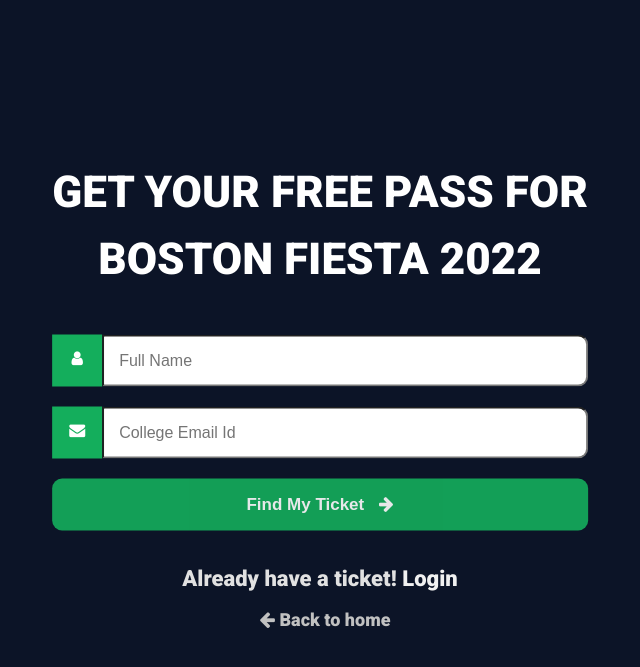
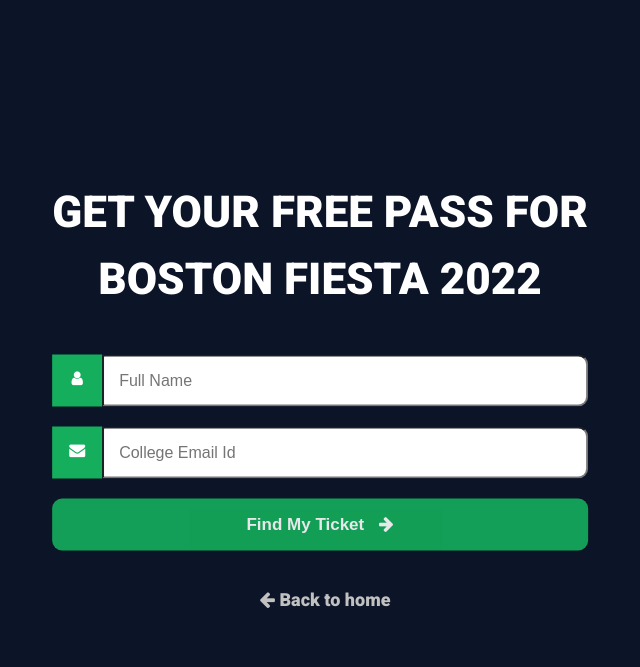
Before and after one commit to Subash22/e-ticket, a Django app: page / in a window 1280 px wide. Shown: the top 667 px of the page, without its empty margins (320-960 px from the left). Run offline with Django 3.2, Linux system fonts and the light colour scheme.

Commit message:
login part removed

```diff
--- a/core/admin.py
+++ b/core/admin.py
@@ -18,6 +18,7 @@ class StudentAdmin(admin.ModelAdmin):
         'program',
         'semester',
         'shift',
+        'phone',
         'student_email'
     ]
     list_filter = ['program', 'semester', 'shift']
--- a/core/models.py
+++ b/core/models.py
@@ -84,6 +84,7 @@ class Student(models.Model):
     program = models.CharField(max_length=100)
     semester = models.CharField(max_length=100)
     shift = models.CharField(max_length=100)
+    phone = models.CharField(max_length=100)
     image = models.ImageField(upload_to="students/")
     updated_at = models.DateTimeField(auto_now=True)
     created_at = models.DateTimeField(auto_now_add=True)
--- a/core/templates/core/index.html
+++ b/core/templates/core/index.html
@@ -18,7 +18,7 @@
 
             <button type="submit" class="btn">Find My Ticket <i class="fa fa-arrow-right" style="margin-left: 10px"></i></button>
 
-            <p class="text-white center"><a href="/login">Already have a ticket! <span class="a-link">Login</span></a></p>
+            {% comment %} <p class="text-white center"><a href="/login">Already have a ticket! <span class="a-link">Login</span></a></p> {% endcomment %}
             <p class="text-white-sm center"><a href="/"><i class="fa fa-arrow-left" style="margin-left: 10px"></i> Back to home</a></p>
         </form>
     </div>
--- a/core/templates/core/verification_sent.html
+++ b/core/templates/core/verification_sent.html
@@ -1,7 +1,7 @@
 {% extends "core/base.html" %} {% load static %} {% block content %}
 
     <div class="center-div">
-        <p class="text-white center">Verification link has been sent to your email account. Click the link to verify.</p>
+        <p class="text-white center">Verification link has been sent to your email account. Click the link to verify and generate ticket.</p>
     </div>
     <p class="text-white-sm center"><a href="/"><i class="fa fa-arrow-left" style="margin-left: 10px"></i> Back to home</a></p>
 
--- a/core/urls.py
+++ b/core/urls.py
@@ -9,7 +9,7 @@ urlpatterns = [
     url(r'^media/(?P<path>.*)$', serve,{'document_root': settings.MEDIA_ROOT}),
     url(r'^static/(?P<path>.*)$', serve,{'document_root': settings.STATIC_ROOT}),
     path('', HomeView.as_view(), name='home'),
-    path('login', LoginView.as_view(), name='login'),
+    # path('login', LoginView.as_view(), name='login'),
     path('update-information', UpdateInformationView.as_view(), name='update_information'),
     path('generate-ticket', GenerateTicketView.as_view(), name='generate_ticket'),
 
--- a/core/views.py
+++ b/core/views.py
@@ -56,39 +56,39 @@ class HomeView(View):
             return redirect("home")
 
 
-class LoginView(View):
-    def get(self, *args, **kwargs):
-        try:
-            context = {
-                'title': "Boston Festa",
-            }
-            return render(self.request, "core/login.html", context)
-        except:
-            return redirect("home")
+# class LoginView(View):
+#     def get(self, *args, **kwargs):
+#         try:
+#             context = {
+#                 'title': "Boston Festa",
+#             }
+#             return render(self.request, "core/login.html", context)
+#         except:
+#             return redirect("home")
 
-    def post(self, *args, **kwargs):
-        try:
-            email = self.request.POST['email']
-            password = self.request.POST['password']
-            user = UserModel.objects.filter(username=email).first()
-            if user:
-                if user.is_verified == True:
-                    user = authenticate(self.request, username=email, password=password)
-                    if user is not None:
-                        login(self.request, user)
-                    else:
-                        messages.error(self.request, "Username and password didn't match.")
-                        return redirect("login")
-                else:
-                    messages.error(self.request, "Please activate your account before login.")
-                    return redirect("login")
-            else:
-                messages.error(self.request, "Username doesn't exists.")
-                return redirect("login")
-            return redirect("generate_ticket")
-        except:
-            messages.error(self.request, "Something went wrong.")
-            return redirect("login")
+#     def post(self, *args, **kwargs):
+#         try:
+#             email = self.request.POST['email']
+#             password = self.request.POST['password']
+#             user = UserModel.objects.filter(username=email).first()
+#             if user:
+#                 if user.is_verified == True:
+#                     user = authenticate(self.request, username=email, password=password)
+#                     if user is not None:
+#                         login(self.request, user)
+#                     else:
+#                         messages.error(self.request, "Username and password didn't match.")
+#                         return redirect("login")
+#                 else:
+#                     messages.error(self.request, "Please activate your account before login.")
+#                     return redirect("login")
+#             else:
+#                 messages.error(self.request, "Username doesn't exists.")
+#                 return redirect("login")
+#             return redirect("generate_ticket")
+#         except:
+#             messages.error(self.request, "Something went wrong.")
+#             return redirect("login")
 
 
 def activate(request, uidb64, token):
@@ -104,11 +104,23 @@ def activate(request, uidb64, token):
         user.is_active = True
         user.is_verified = True
         user.save()
-        messages.success(request,'Email confirmed. Now you can login your account.')
-        return redirect('login')
+        user = UserModel.objects.filter(username=user.username).first()
+        if user:
+            if user.is_verified == True:
+                user = authenticate(request, username=user.username, password=user.username)
+                if user is not None:
+                    login(request, user)
+                else:
+                    messages.error(request, "Username and password didn't match.")
+                    return redirect("home")
+            else:
+                messages.error(request, "Please activate your account before login.")
+                return redirect("home")
+        # messages.success(request,'Email confirmed. Now you can login your account.')
+        return redirect('generate_ticket')
     else:
         messages.error(request,'Invalid or expired link.')
-        return redirect('login')
+        return redirect('home')
 
 
 class UpdateInformationView(View):
@@ -149,9 +161,8 @@ def create_user_db(request):
     first_name = request.POST['first_name']
     last_name = request.POST['last_name']
     email = request.POST['email']
-    raw_password = request.POST['password']
 
-    user = UserModel.objects.create_user(email, email, raw_password)
+    user = UserModel.objects.create_user(email, email, email)
     # user = UserModel.objects.get(username=email)
     user.first_name = first_name
     user.last_name = last_name
@@ -165,6 +176,7 @@ def create_student_db(request, user, boston_student):
     semester = request.POST['semester']
     shift = request.POST['shift']
     program = request.POST['program']
+    phone = request.POST['phone']
     image = request.FILES['image']
 
     student = Student()
@@ -173,6 +185,7 @@ def create_student_db(request, user, boston_student):
     student.program = program
     student.semester = semester
     student.shift = shift
+    student.phone = phone
     student.image = image
     student.save()
     return student
```
